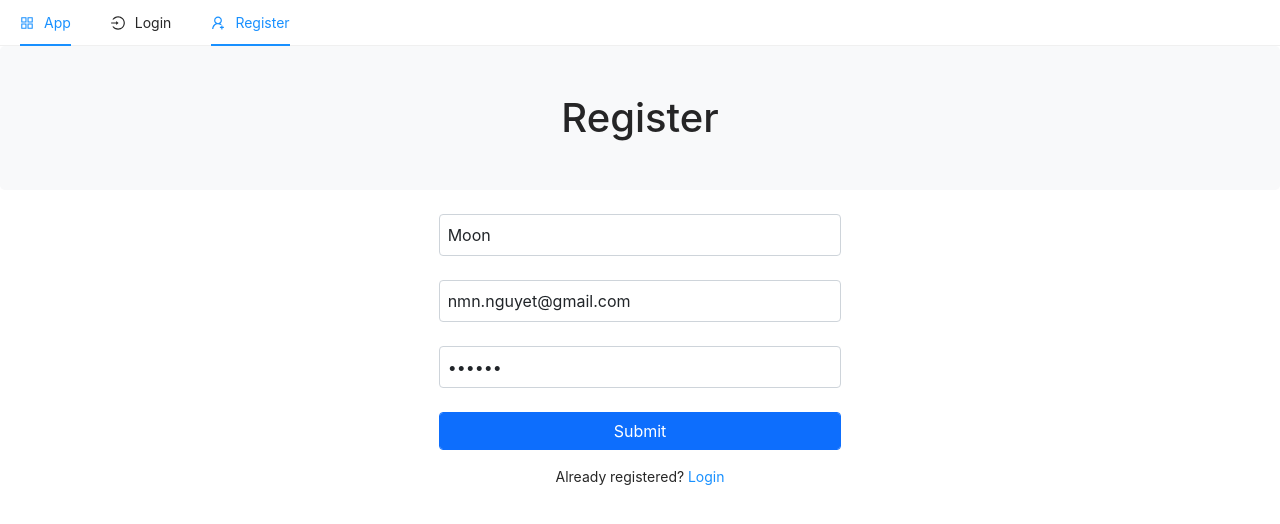
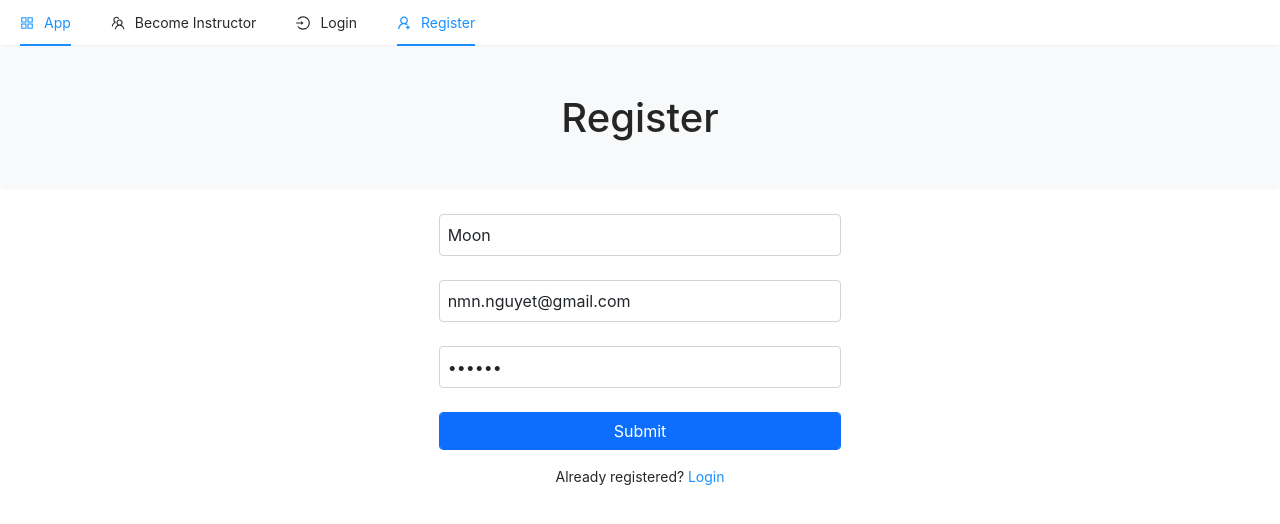
Before and after one commit to tsuki1646/EcommericalWeb, a Next.js app in the folder client/: page /register in a window 1280 px wide. Shown: the top 524 px of the page. Built offline with nearby package versions, Linux system fonts and the light colour scheme; no server answers.

Commit message:
Lesson 48: Conditional links & pages
Lesson 48: Conditional links & pages

```diff
--- a/client/components/TopNav.js
+++ b/client/components/TopNav.js
@@ -7,6 +7,8 @@ import {
   LoginOutlined,
   LogoutOutlined,
   UserAddOutlined,
+  CarryOutOutlined,
+  TeamOutlined,
 } from "@ant-design/icons";
 import { Context } from "../context";
 import axios from "axios";
@@ -46,6 +48,28 @@ const TopNav = () => {
           <a>App</a>
         </Link>
       </Item>
+
+      {user && user.role && user.role.includes("Instructor") ? (
+        <Item
+          key="/instructor/course/create"
+          onClick={(e) => setCurrent(e.key)}
+          icon={<CarryOutOutlined />}
+        >
+          <Link href="/instructor/course/create">
+            <a>Create Course</a>
+          </Link>
+        </Item>
+      ) : (
+        <Item
+          key="/user/become-instructor"
+          onClick={(e) => setCurrent(e.key)}
+          icon={<TeamOutlined />}
+        >
+          <Link href="/user/become-instructor">
+            <a>Become Instructor</a>
+          </Link>
+        </Item>
+      )}
 
       {user === null && (
         <>
```
Also changed, not shown: client/pages/instructor/course/create.js (added, +11 -0 lines), client/pages/user/become-instructor.js (added, +11 -0 lines).
